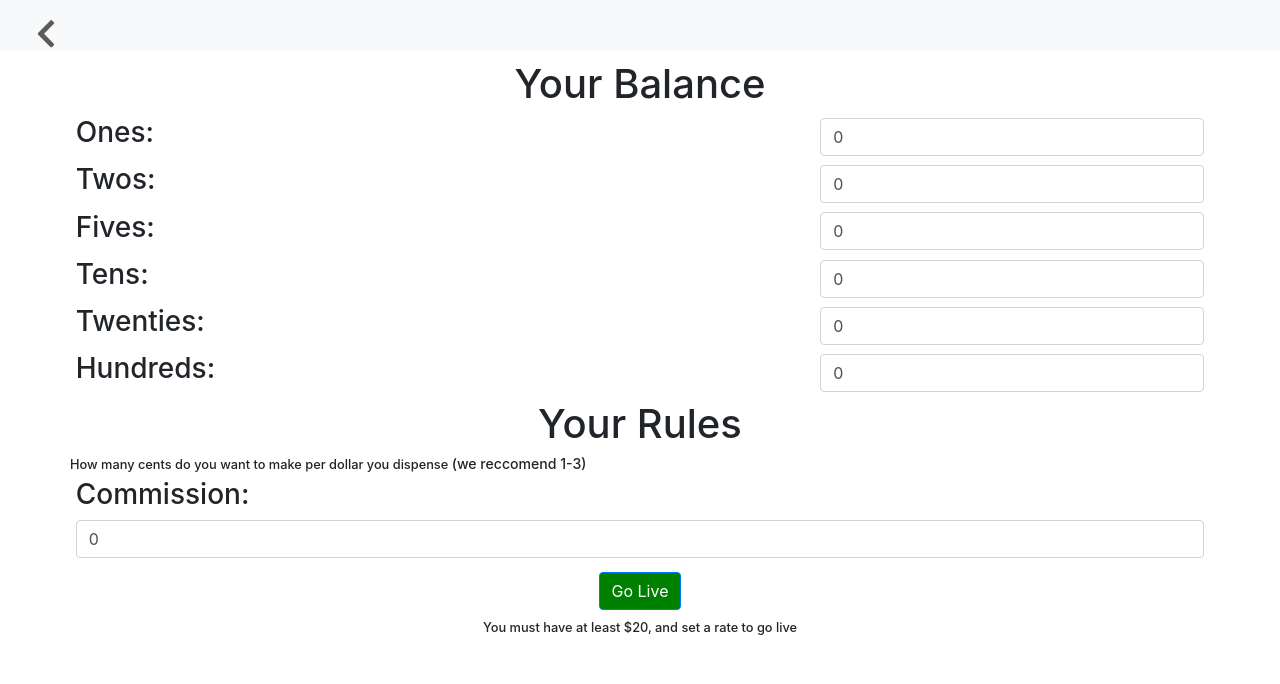
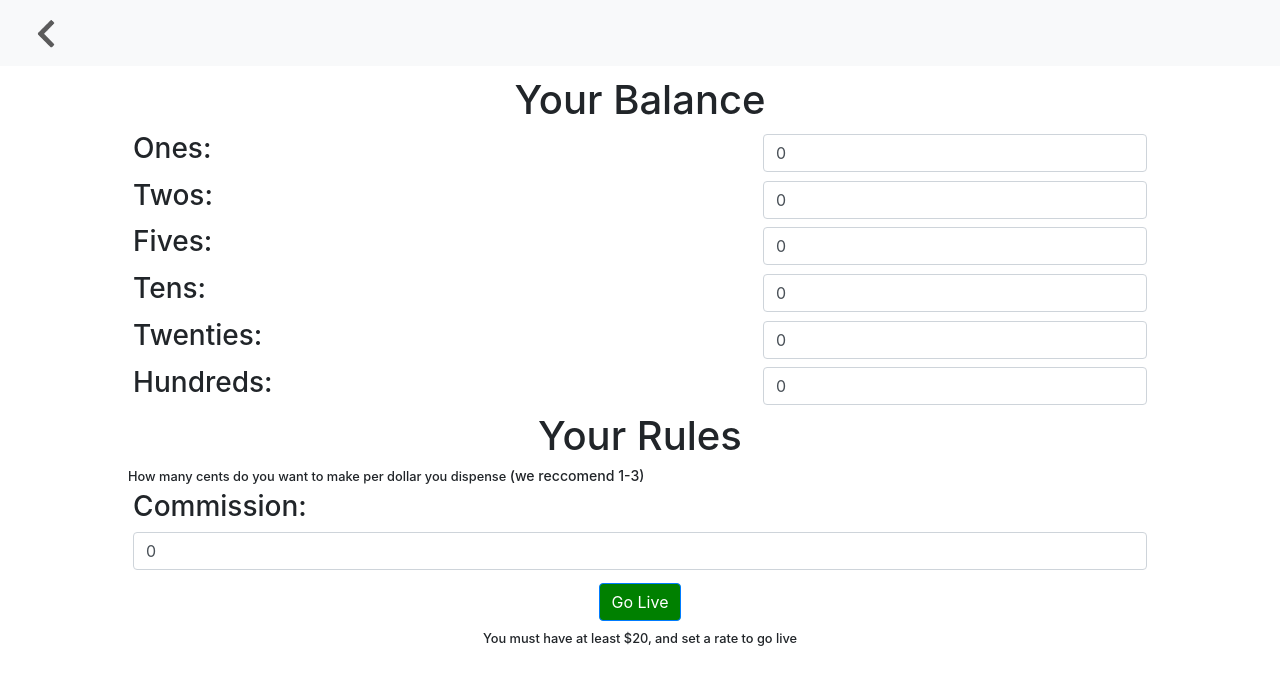
Before and after one commit to LucasRollo/HackRice9, a React (Create React App) app in the folder client/: page /tellerSignup in a window 1280 px wide. Shown: the top 684 px of the page. Built offline with nearby package versions, Linux system fonts and the light colour scheme; the HTML template or start-up script is replaced by a standard one.

Commit message:
fix UI style issues

```diff
--- a/client/src/components/register.component.js
+++ b/client/src/components/register.component.js
@@ -117,6 +117,7 @@ export default class Register extends Component{
                 <Button id="submit"variant="outline-success" type="submit" disabled>
                     Submit
                 </Button>
+
                 <Link to="/login">Already Have an account? login</Link>
             </Form>
             </div>
--- a/client/src/home.css
+++ b/client/src/home.css
@@ -1,5 +1,5 @@
 .navbar{
-    height: 50px;
+    height: 66px;
 }
 body{
     height: 100vh;
--- a/client/src/signup.css
+++ b/client/src/signup.css
@@ -4,6 +4,7 @@
 }
 .container{
     display: block;
+    max-width: 80%;
 }
 h1{
     text-align: center;
```
